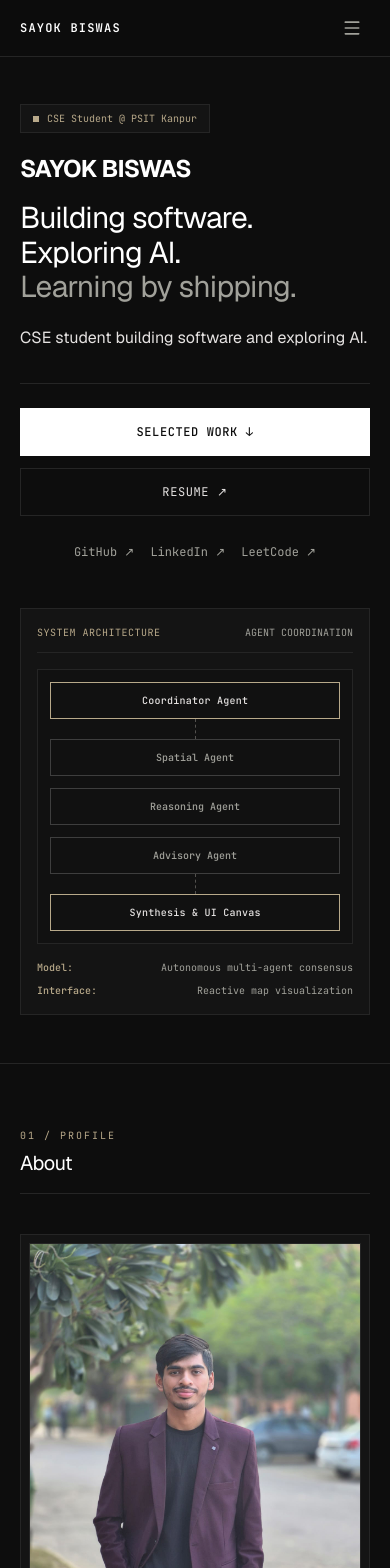
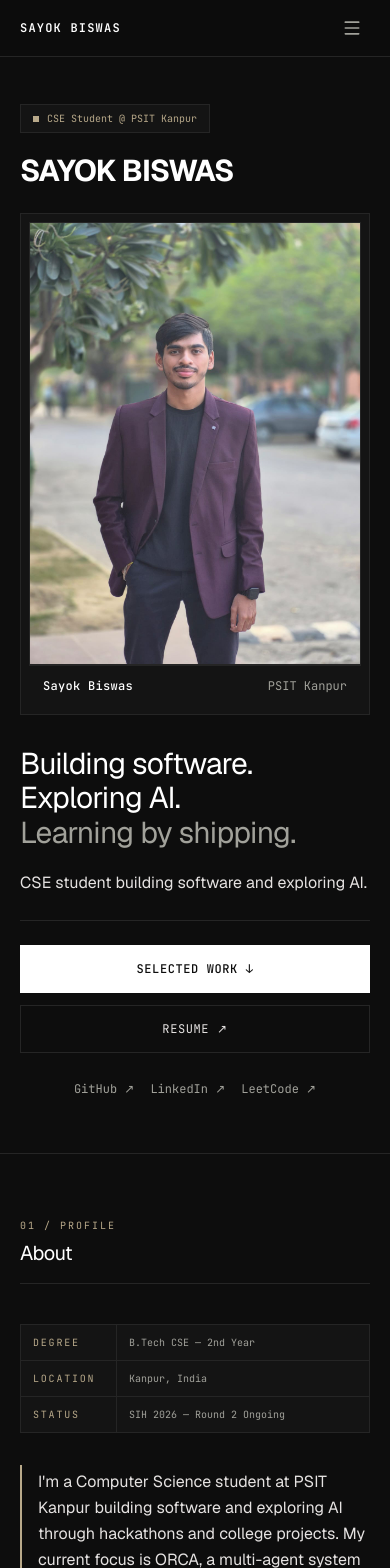
Before and after one commit to SAYOK3117/SAYOK-Portfolio, a React (Vite) app: page / in a window 390 px wide. Shown: the top 1568 px of the page. Built offline with nearby package versions, Linux system fonts and the light colour scheme.

Commit message:
Move profile photo to hero section

```diff
--- a/src/components/About.tsx
+++ b/src/components/About.tsx
@@ -46,32 +46,8 @@ export function About() {
             transition={{ duration: 0.55 }}
             className="lg:col-span-5"
           >
-            {/* Double-border portrait card */}
-            <div className="border border-[#252525] bg-[#141414] p-2 group transition-colors duration-300 hover:border-[#B8A98A]">
-              <div className="overflow-hidden border border-[#252525] bg-[#080808]">
-                <img
-                  src="/portrait.jpg"
-                  alt="Sayok Biswas — CSE student, PSIT Kanpur"
-                  className="w-full h-auto object-cover transition-all duration-700 ease-out group-hover:scale-[1.02] block"
-                  style={{ filter: 'none' }}
-                  onError={(e) => {
-                    (e.currentTarget as HTMLImageElement).style.display = 'none';
-                  }}
-                />
-              </div>
-              {/* Caption bar */}
-              <div className="px-3.5 py-3 border-t border-[#252525] bg-[#141414] flex items-center justify-between">
-                <span className="font-mono text-xs text-white font-medium tracking-wide">
-                  Sayok Biswas
-                </span>
-                <span className="font-mono text-xs text-[#A1A19A]">
-                  PSIT Kanpur
-                </span>
-              </div>
-            </div>
-
-            {/* Metadata strip below portrait */}
-            <div className="mt-3 border border-[#252525] bg-[#141414]">
+            {/* Metadata strip */}
+            <div className="border border-[#252525] bg-[#141414]">
               <div className="flex items-center border-b border-[#252525]">
                 <span className="font-mono text-[10px] uppercase tracking-[0.18em] text-[#B8A98A] px-3 sm:px-4 py-2.5 border-r border-[#252525] w-24 sm:w-28 shrink-0">
                   Degree
--- a/src/components/Hero.tsx
+++ b/src/components/Hero.tsx
@@ -1,40 +1,27 @@
 import { motion } from 'framer-motion';
 
-/* ─────────────────────────────────────────────
-   Stitch V2 Hero — architectural SVG diagram
-   Sourced verbatim from design/stitch-export/code.html
-   No fake metrics or system data.
-   ───────────────────────────────────────────── */
-function AgentDiagram() {
+function PhotoCard() {
   return (
-    <div className="flex flex-col items-center w-full font-mono text-[10px] md:text-xs">
-      {/* Coordinator Agent */}
-      <div className="w-full sm:w-3/4 border border-[#B8A98A] bg-[#111111] py-2.5 px-2 text-center text-[#E5E2E1] font-medium tracking-wide">
-        Coordinator Agent
+    <div className="border border-[#252525] bg-[#141414] p-2 sm:p-3 group transition-colors duration-300 hover:border-[#B8A98A] w-full max-w-sm mx-auto lg:max-w-none">
+      <div className="overflow-hidden border border-[#252525] bg-[#080808] aspect-[3/4] sm:aspect-auto">
+        <img
+          src="/portrait.jpg"
+          alt="Sayok Biswas — CSE student, PSIT Kanpur"
+          className="w-full h-full sm:h-auto object-cover transition-all duration-700 ease-out group-hover:scale-[1.02] block"
+          style={{ filter: 'none' }}
+          onError={(e) => {
+            (e.currentTarget as HTMLImageElement).style.display = 'none';
+          }}
+        />
       </div>
-
-      {/* Vertical connector */}
-      <div className="w-px h-5 border-l border-dashed border-[#6F6D68] opacity-70"></div>
-
-      {/* Sub-agents Row */}
-      <div className="flex flex-col sm:flex-row gap-3 w-full">
-        <div className="flex-1 border border-[#3E3E3E] bg-[#111111] py-2.5 px-2 text-center text-[#A1A19A] font-medium">
-          Spatial Agent
-        </div>
-        <div className="flex-1 border border-[#3E3E3E] bg-[#111111] py-2.5 px-2 text-center text-[#A1A19A] font-medium">
-          Reasoning Agent
-        </div>
-        <div className="flex-1 border border-[#3E3E3E] bg-[#111111] py-2.5 px-2 text-center text-[#A1A19A] font-medium">
-          Advisory Agent
-        </div>
-      </div>
-
-      {/* Vertical connector */}
-      <div className="w-px h-5 border-l border-dashed border-[#6F6D68] opacity-70"></div>
-
-      {/* Synthesis */}
-      <div className="w-full sm:w-3/4 border border-[#B8A98A] bg-[#111111] py-2.5 px-2 text-center text-[#E5E2E1] font-medium tracking-wide">
-        Synthesis & UI Canvas
+      {/* Caption bar */}
+      <div className="px-3.5 py-3 border-t border-[#252525] bg-[#141414] flex items-center justify-between">
+        <span className="font-mono text-xs text-white font-medium tracking-wide">
+          Sayok Biswas
+        </span>
+        <span className="font-mono text-xs text-[#A1A19A]">
+          PSIT Kanpur
+        </span>
       </div>
     </div>
   );
@@ -43,12 +30,12 @@ function AgentDiagram() {
 export function Hero() {
   return (
     <section className="w-full max-w-7xl mx-auto px-5 sm:px-6 md:px-12 py-12 sm:py-16 md:py-32 border-b border-[#252525]">
-      <div className="grid grid-cols-1 lg:grid-cols-12 gap-10 lg:gap-16 items-start">
+      <div className="grid grid-cols-1 lg:grid-cols-12 gap-10 lg:gap-16 items-center lg:items-start">
 
         {/* ── Left column ── */}
-        <div className="lg:col-span-7 flex flex-col justify-between">
-          <div className="mb-8 md:mb-10">
+        <div className="lg:col-span-7 flex flex-col justify-center">
 
+          <div className="mb-6 sm:mb-8 md:mb-10">
             {/* Status badge */}
             <motion.div
               initial={{ opacity: 0, y: 8 }}
@@ -65,16 +52,26 @@ export function Hero() {
               initial={{ opacity: 0, y: 12 }}
               animate={{ opacity: 1, y: 0 }}
               transition={{ duration: 0.4, delay: 0.05 }}
-              className="text-2xl sm:text-3xl md:text-5xl font-bold tracking-tight text-white font-[Geist] uppercase mb-4 sm:mb-5"
+              className="text-3xl sm:text-4xl md:text-5xl font-bold tracking-tight text-white font-[Geist] uppercase mb-6 lg:mb-5"
             >
               SAYOK BISWAS
             </motion.h2>
+
+            {/* Mobile Photo (Hidden on Desktop) */}
+            <motion.div
+              initial={{ opacity: 0, y: 16 }}
+              animate={{ opacity: 1, y: 0 }}
+              transition={{ duration: 0.5, delay: 0.1 }}
+              className="block lg:hidden mb-8 w-full"
+            >
+              <PhotoCard />
+            </motion.div>
 
             {/* Hero headline */}
             <motion.h1
               initial={{ opacity: 0, y: 16 }}
               animate={{ opacity: 1, y: 0 }}
-              transition={{ duration: 0.5, delay: 0.1 }}
+              transition={{ duration: 0.5, delay: 0.15 }}
               className="text-3xl sm:text-4xl lg:text-6xl font-normal tracking-tight text-white font-[Geist] leading-[1.15] mb-5 sm:mb-6"
             >
               Building software.<br />
@@ -86,7 +83,7 @@ export function Hero() {
             <motion.p
               initial={{ opacity: 0, y: 12 }}
               animate={{ opacity: 1, y: 0 }}
-              transition={{ duration: 0.5, delay: 0.18 }}
+              transition={{ duration: 0.5, delay: 0.2 }}
               className="text-base md:text-lg text-[#E5E2E1] max-w-xl font-normal leading-relaxed"
             >
               CSE student building software and exploring AI.
@@ -97,7 +94,7 @@ export function Hero() {
           <motion.div
             initial={{ opacity: 0, y: 12 }}
             animate={{ opacity: 1, y: 0 }}
-            transition={{ duration: 0.45, delay: 0.25 }}
+            transition={{ duration: 0.45, delay: 0.3 }}
             className="flex flex-col sm:flex-row sm:flex-wrap sm:items-center gap-3 sm:gap-4 pt-6 md:pt-8 border-t border-[#252525]"
           >
             {/* Primary CTA */}
@@ -128,41 +125,14 @@ export function Hero() {
           </motion.div>
         </div>
 
-        {/* ── Right column: architectural diagram ── */}
+        {/* ── Right column: Desktop Photo ── */}
         <motion.div
           initial={{ opacity: 0, y: 16 }}
           animate={{ opacity: 1, y: 0 }}
           transition={{ duration: 0.6, delay: 0.3 }}
-          className="lg:col-span-5"
+          className="hidden lg:block lg:col-span-5"
         >
-          <div className="border border-[#252525] bg-[#141414] p-4 sm:p-6 md:p-7">
-            {/* Card header */}
-            <div className="flex items-center justify-between pb-3 sm:pb-4 border-b border-[#252525] mb-4 sm:mb-6">
-              <span className="font-mono text-[10px] uppercase tracking-wider text-[#B8A98A]">
-                SYSTEM ARCHITECTURE
-              </span>
-              <span className="font-mono text-[10px] text-[#A1A19A]">
-                AGENT COORDINATION
-              </span>
-            </div>
-
-            {/* SVG diagram */}
-            <div className="border border-[#252525] bg-[#111111] p-3 sm:p-5 mb-4 sm:mb-6">
-              <AgentDiagram />
-            </div>
-
-            {/* Metadata rows */}
-            <div className="space-y-2 text-[10px] font-mono text-[#A1A19A]">
-              <div className="flex items-center justify-between">
-                <span className="text-[#B8A98A] font-medium">Model:</span>
-                <span>Autonomous multi-agent consensus</span>
-              </div>
-              <div className="flex items-center justify-between">
-                <span className="text-[#B8A98A] font-medium">Interface:</span>
-                <span>Reactive map visualization</span>
-              </div>
-            </div>
-          </div>
+          <PhotoCard />
         </motion.div>
 
       </div>
```
